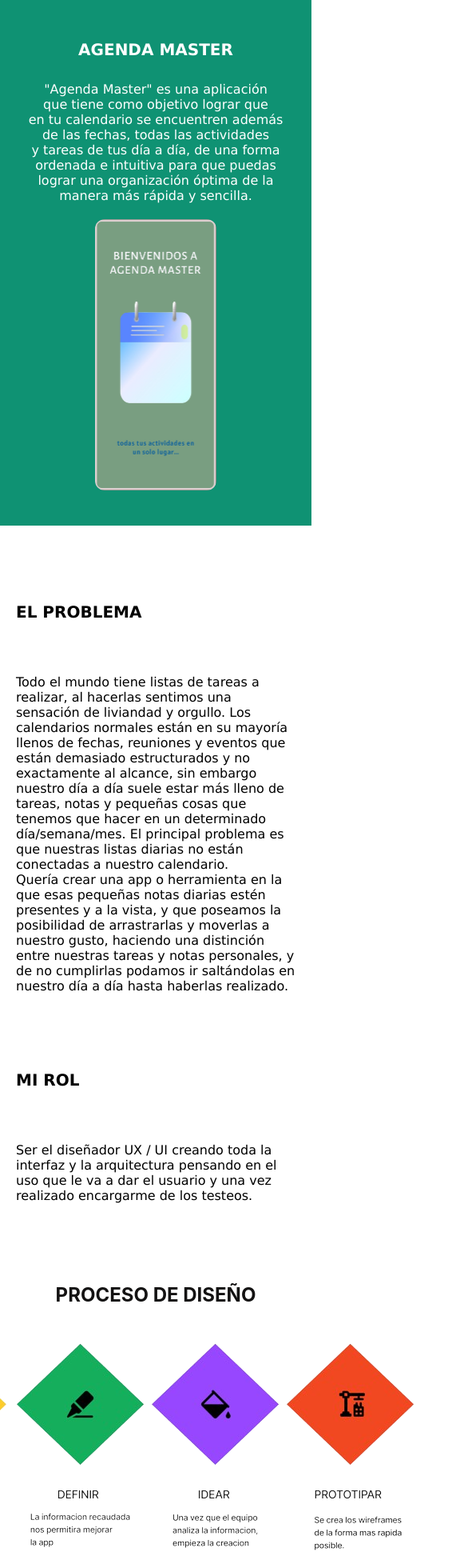
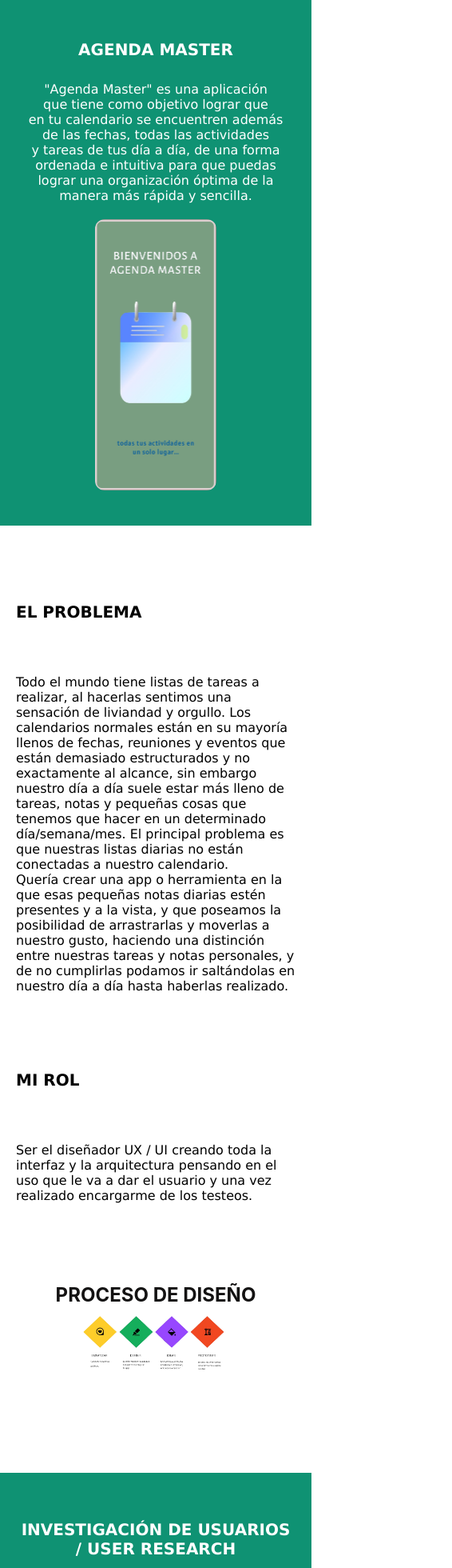
Before and after one commit to francollovera/agendamaster, a React (Create React App) app: page / in a window 390 px wide. Shown: the top 1960 px of the page at 80% size, 566 px wide, since content can reach past the window. Built offline with nearby package versions, Linux system fonts and the light colour scheme.

Commit message:
subidoscv

```diff
--- a/src/edicion.css
+++ b/src/edicion.css
@@ -158,6 +158,9 @@ align-items: center;
         align-items: center;
         margin-top: 10px;
     }
+    .recuadro{
+        width: 50%;
+    }
 
     .text-container {
         text-align: center;
```
